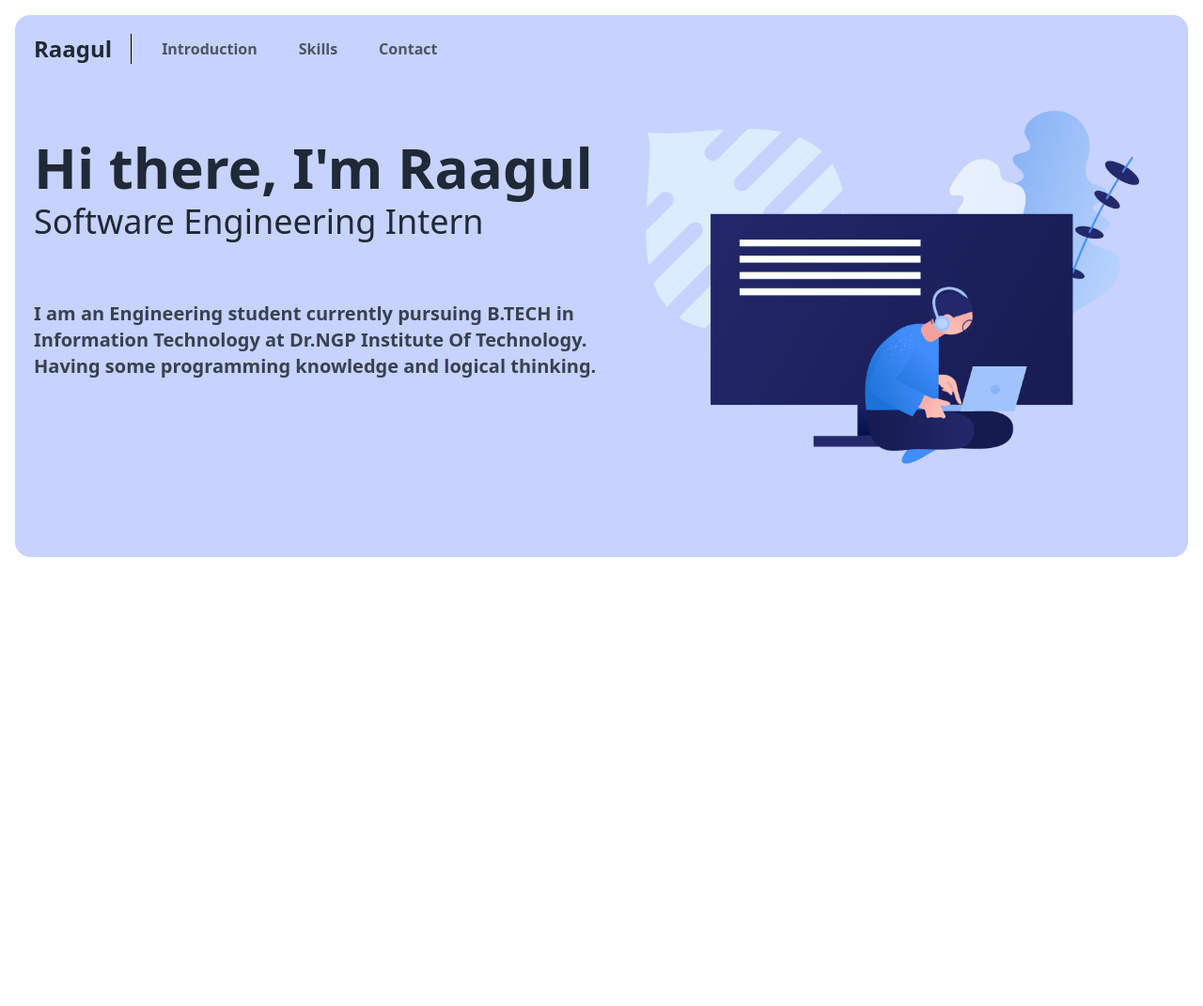
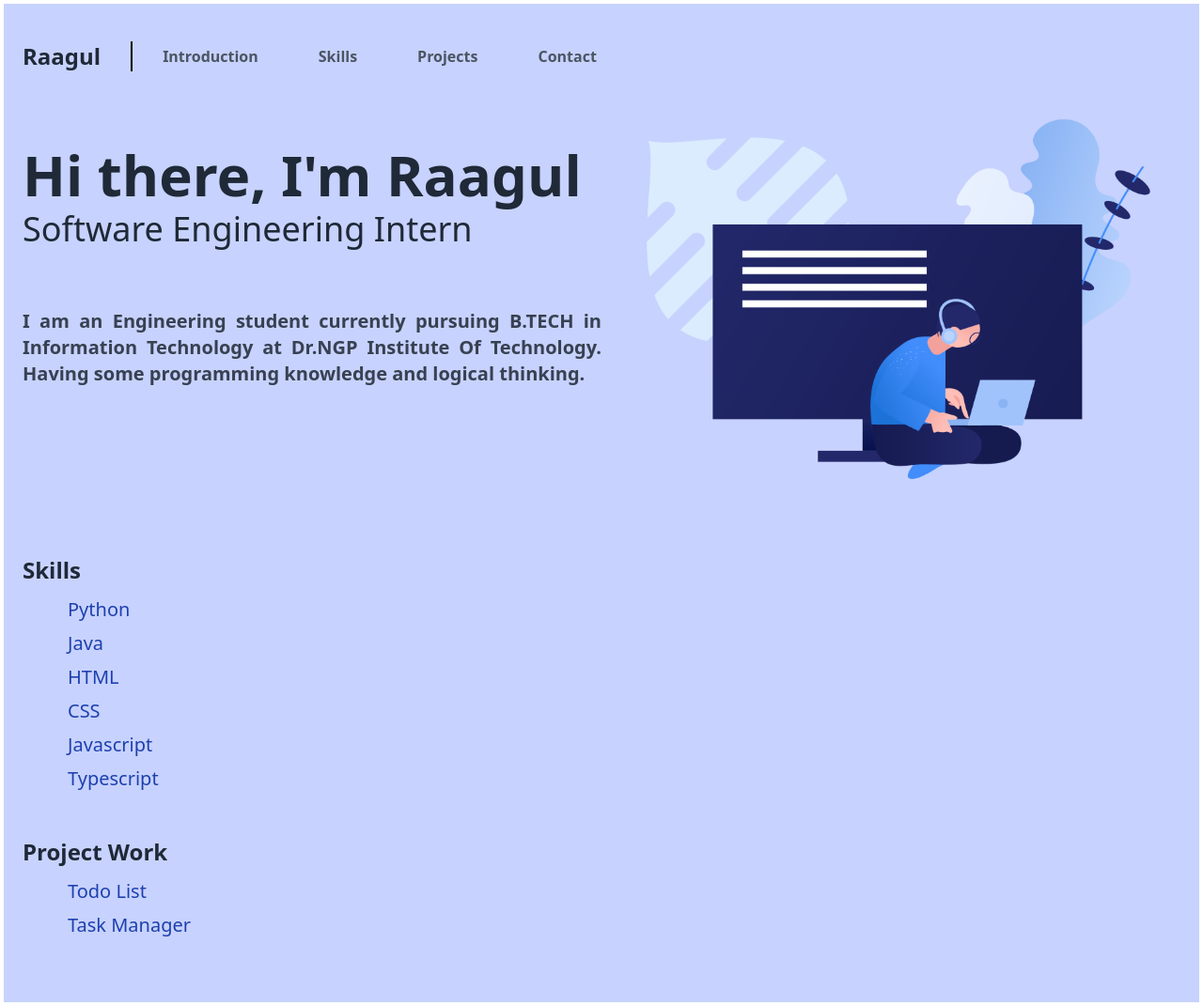
Before and after one commit to Raagul26/Raagul26.github.io, a plain HTML site: page index.html in a window 1280 px wide. Shown: the whole page at 94% size. Before the commit the page ends 800 px from the top, so only its background shows below. Drawn offline with nearby package versions, Linux system fonts and the light colour scheme.

Commit message:
Add files via upload

```diff
--- a/index.html
+++ b/index.html
@@ -4,18 +4,19 @@
         <title>Portfolio</title>
         <link href="https://unpkg.com/tailwindcss@^2/dist/tailwind.min.css" rel="stylesheet">
     </head>
-    <body class="p-4 text-gray-800">
-        <section class="bg-indigo-200 rounded-2xl p-5" id="intro">
+    <body class="p-1 text-gray-800">
+        <section class="bg-indigo-200  p-5 ">
             <div class="container">
-                <div class="flex ">
-                    <a class="text-2xl font-bold pr-5 mr-5 border-r border-black" href="index.html">Raagul</a>
+                <div class="flex pt-5">
+                    <a class="text-2xl font-bold pr-8 mr-5 border-r-2 border-black " href="index.html">Raagul</a>
                     <ul class="flex font-bold text-gray-600">
-                        <li class="pr-5 pt-1"><a class="px-3 py-2 hover:text-gray-800" href="#intro">Introduction</a></li>
-                        <li class="pr-5 pt-1"><a class="px-3 py-2 hover:text-gray-800" href="#">Skills</a></li>
-                        <li class="pr-5 pt-1"><a class="px-3 py-2 hover:text-gray-800" href="#">Contact</a></li>
+                        <li class="pr-10 pt-1"><a class="px-3 py-2 hover:text-gray-800" href="#intro">Introduction</a></li>
+                        <li class="pr-10 pt-1"><a class="px-3 py-2 hover:text-gray-800" href="#skills">Skills</a></li>
+                        <li class="pr-10 pt-1"><a class="px-3 py-2 hover:text-gray-800" href="#projects">Projects</a></li>
+                        <li class="pr-10 pt-1"><a class="px-3 py-2 hover:text-gray-800" href="#">Contact</a></li>
                     </ul>
                 </div>
-            <div class="flex">
+            <div class="flex" id="intro">
                 <div class="w-1/2 py-10">
                     <h2 class="text-6xl font-bold pt-10">
                         Hi there, I'm Raagul
@@ -23,7 +24,7 @@
                     <h3 class="text-4xl pt-2">
                         Software Engineering Intern
                     </h3>
-                    <p class="text-xl font-semibold pt-16 text-gray-700">
+                    <p class="text-xl font-semibold pt-16 text-gray-700 text-justify">
                         I am an Engineering student currently pursuing B.TECH in Information Technology at Dr.NGP Institute Of Technology. Having some programming knowledge and logical thinking.
                     </p>
                 </div>
@@ -32,6 +33,26 @@
                 </div>
             </div>
             </div>
+
+            <div id="skills">
+                <h3 class="text-2xl font-semibold mb-3">Skills</h3>
+                <ul class="pl-12 text-blue-800 text-xl font-normal mb-10">
+                    <li class="pb-2">Python</li>
+                    <li class="pb-2">Java</li>
+                    <li class="pb-2">HTML</li>
+                    <li class="pb-2">CSS</li>
+                    <li class="pb-2">Javascript</li>
+                    <li class="pb-2">Typescript</li>
+                </ul>
+            </div>
+            <div id="projects">
+                <h3 class="text-2xl font-semibold mb-3">Project Work</h3>
+                <ul class="pl-12 text-blue-800 text-xl font-normal mb-10">
+                    <li class="pb-2"><a href="https://raagul26.github.io/Todo-list/">Todo List</a></li>
+                    <li class="pb-2"><a href="https://raagul26.github.io/Task-Manager/">Task Manager</a></li>
+                </ul>
+            </div>
         </section>
+
     </body>
 </html>
```
